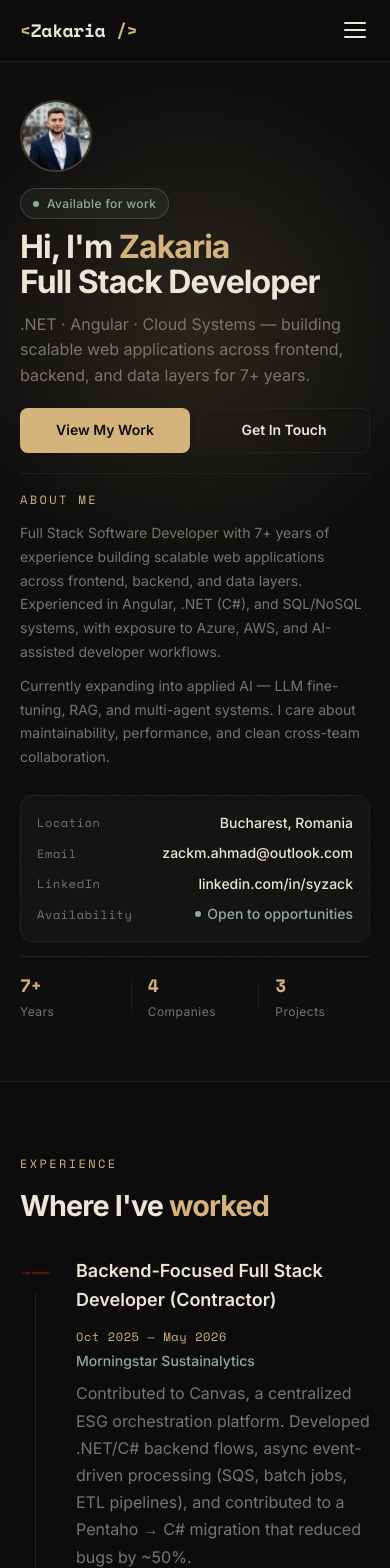
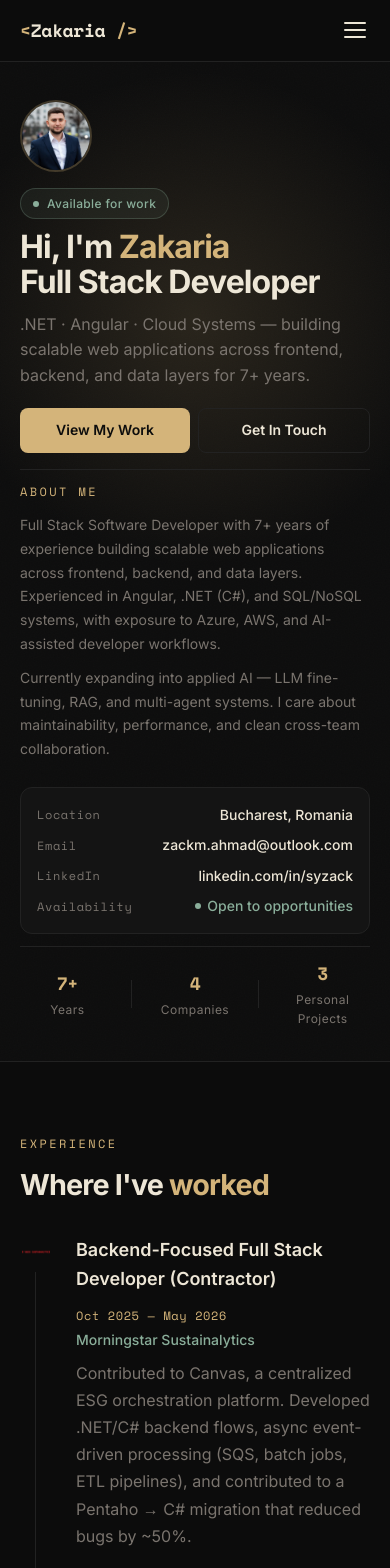
Before and after one commit to ZakariaF1/cv-website, a React (Vite) app: page / in a window 390 px wide. Shown: the top 1568 px of the page. Built offline with nearby package versions, Linux system fonts and the light colour scheme.

Commit message:
hero section improved

```diff
--- a/src/components/Hero.css
+++ b/src/components/Hero.css
@@ -223,6 +223,7 @@
   flex: 1;
   display: flex;
   flex-direction: column;
+  align-items: center;
   gap: 2px;
 }
 
@@ -238,6 +239,7 @@
   font-size: var(--text-xs);
   color: var(--muted);
   letter-spacing: 0.04em;
+  text-align: center;
 }
 
 .hero-strip-div {
@@ -271,12 +273,14 @@
   }
 
   .hero-panel-inner {
-    padding: 100px var(--panel-pad) 60px;
+    padding: 100px var(--panel-pad) 32px;
     height: auto;
   }
 
   .hero-about { flex: none; }
   .hero-photo { width: 72px; height: 72px; }
+  .hero-stats { margin-top: 12px; padding-top: 12px; }
+  .hero-divider { margin: 16px 0 12px; }
 
   .hero-actions {
     flex-direction: row;
--- a/src/components/Hero.jsx
+++ b/src/components/Hero.jsx
@@ -76,7 +76,7 @@ export default function Hero() {
           <div className="hero-strip-div" />
           <div className="hero-stat">
             <span className="hero-stat-num">3</span>
-            <span className="hero-stat-label">Projects</span>
+            <span className="hero-stat-label">Personal Projects</span>
           </div>
         </div>
       </div>
--- a/src/components/Nav.jsx
+++ b/src/components/Nav.jsx
@@ -3,7 +3,7 @@ import './Nav.css'
 
 const links = [
   { href: '#about', label: 'About' },
-  { href: '#projects', label: 'Projects' },
+  { href: '#projects', label: 'Personal Projects' },
   { href: '#skills', label: 'Skills' },
   { href: '#contact', label: 'Contact' },
 ]
```
